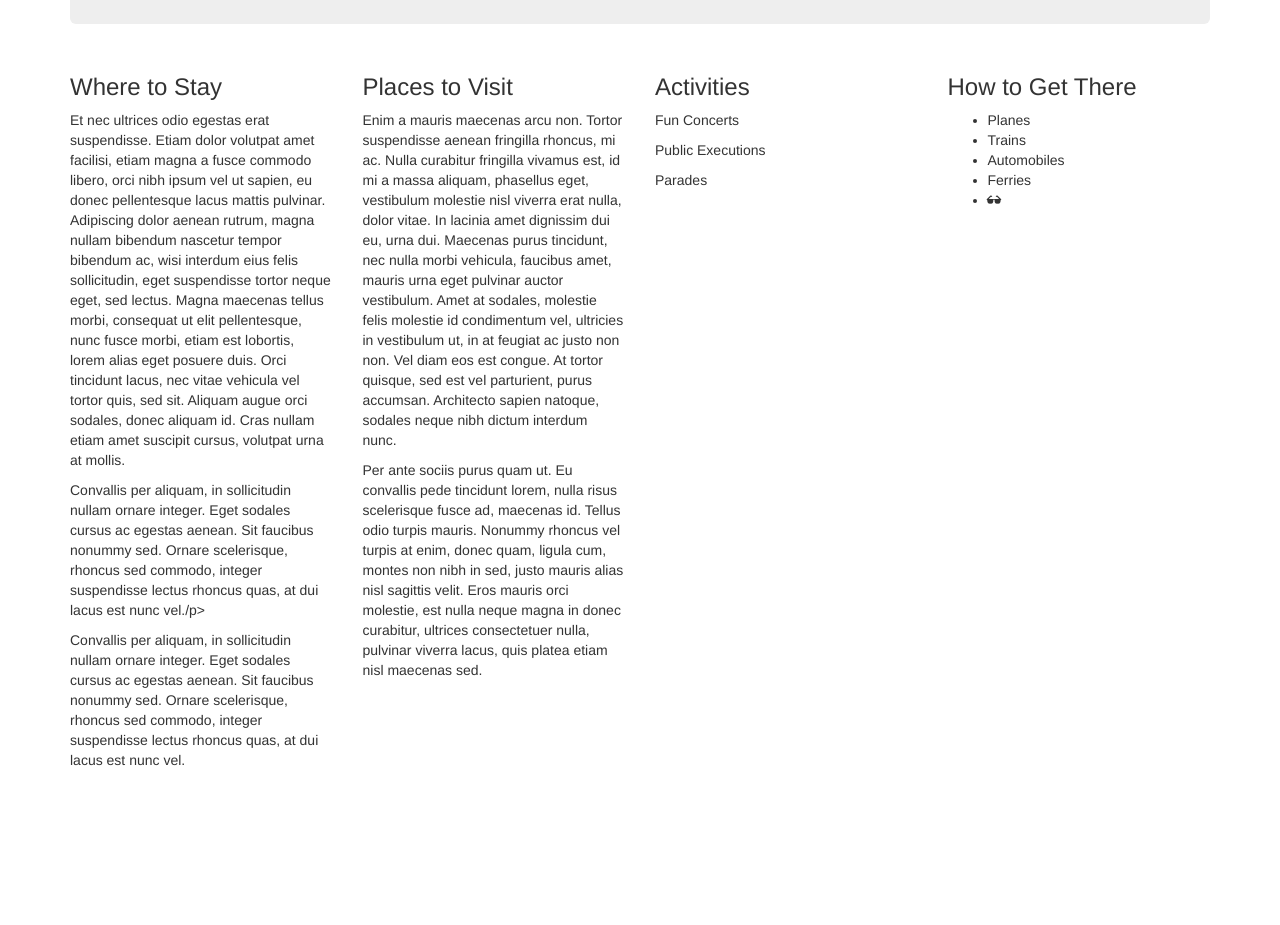
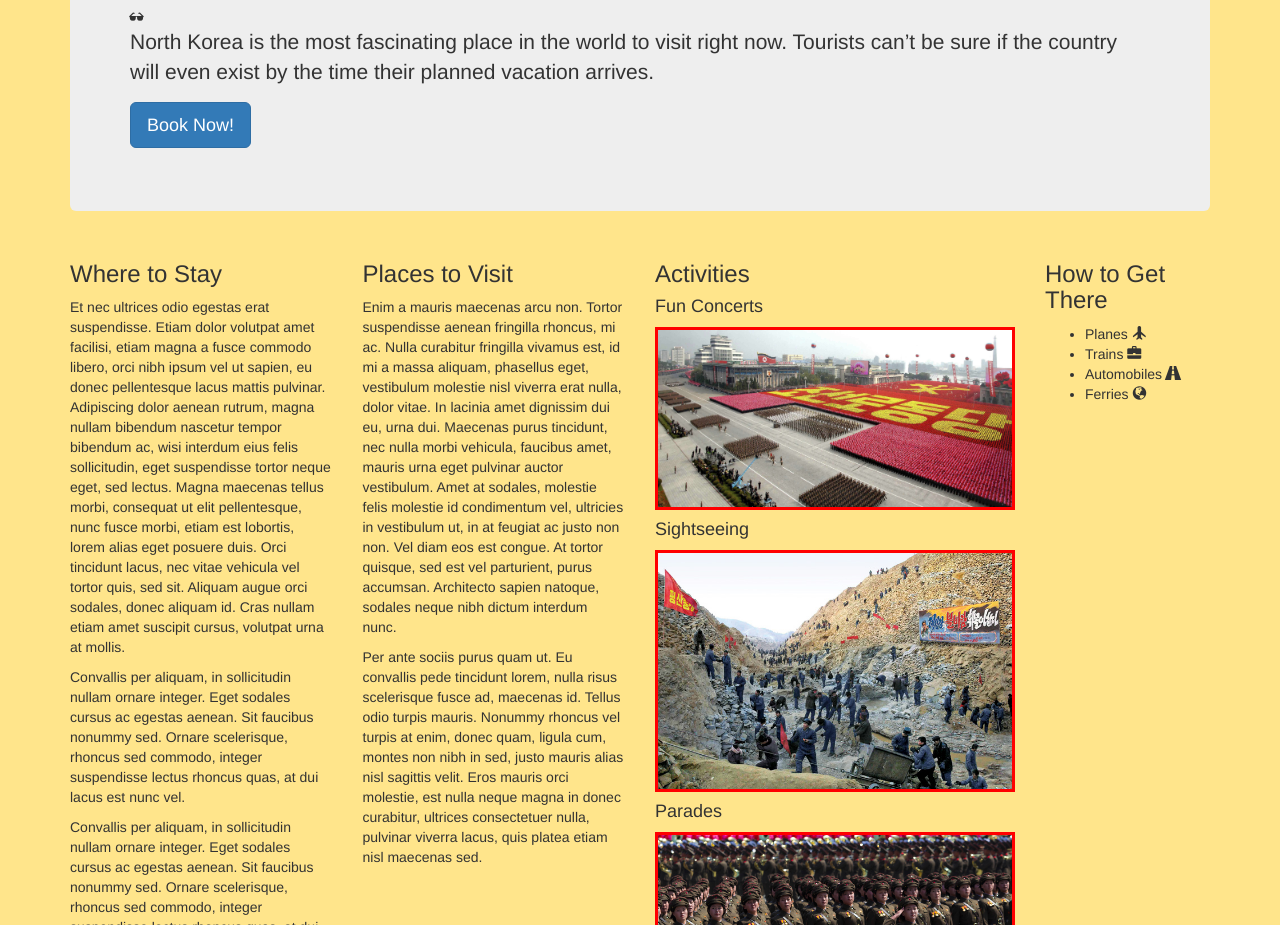
Before and after one commit to arolling/vacation, a plain HTML site: page index.html in a window 1280 px wide. Shown: the part 296-1221 px from the top of the page. Before the commit the page ends 1076 px from the top, so only its background shows below. Drawn offline with nearby package versions, Linux system fonts and the light colour scheme.

Commit message:
Add styled pictures

```diff
--- /dev/null
+++ b/css/styles.css
@@ -0,0 +1,6 @@
+.activities img{
+  border: 3px solid red;
+}
+body {
+  background-color: #FFE58B;
+}
--- a/index.html
+++ b/index.html
@@ -4,23 +4,37 @@
     <meta charset="utf-8">
     <meta http-equiv="X-UA-Compatible" content="IE=edge">
     <meta name="viewport" content="width=device-width, initial-scale=1">
-    <link href="css/bootstrap.css" rel="stylesheet">
+    <script src="https://code.jquery.com/jquery-1.11.3.min.js"></script>
+    <script src="https://maxcdn.bootstrapcdn.com/bootstrap/3.3.6/js/bootstrap.min.js">
+    </script>
+    <link href="css/bootstrap.css" rel="stylesheet" type="text/css">
+    <link href="css/styles.css" rel="stylesheet" type="text/css">
+
     <title>North Korea</title>
   </head>
+
   <body>
+    <div id="nkorea" class="carousel slide jumbotron">
+      <div class="container">
+      </div>
+
+
+    </div>
+
     <div class="container">
       <div class="jumbotron">
         <h1>North Korea!!</h1>
         <h4>An Exciting Place to Visit</h4>
         <b class="glyphicon glyphicon-sunglasses"></b>
-        <p>North Korea is the most fascinating place in the world to visit right now. Tourists can't be sure if the country will even exist by the time their planned vacation arrives.</p>
+        <p>North Korea is the most fascinating place in the world to visit right now. Tourists can&#8217;t be sure if the country will even exist by the time their planned vacation arrives.</p>
+        <p><a class="btn btn-primary btn-lg" href="#" role="button">Book Now!</a></p>
       </div>
 
       <div class="row">
         <div class="col-sm-3">
           <h3>Where to Stay</h3>
           <p>Et nec ultrices odio egestas erat suspendisse. Etiam dolor volutpat amet facilisi, etiam magna a fusce commodo libero, orci nibh ipsum vel ut sapien, eu donec pellentesque lacus mattis pulvinar. Adipiscing dolor aenean rutrum, magna nullam bibendum nascetur tempor bibendum ac, wisi interdum eius felis sollicitudin, eget suspendisse tortor neque eget, sed lectus. Magna maecenas tellus morbi, consequat ut elit pellentesque, nunc fusce morbi, etiam est lobortis, lorem alias eget posuere duis. Orci tincidunt lacus, nec vitae vehicula vel tortor quis, sed sit. Aliquam augue orci sodales, donec aliquam id. Cras nullam etiam amet suscipit cursus, volutpat urna at mollis.</p>
-          <p>Convallis per aliquam, in sollicitudin nullam ornare integer. Eget sodales cursus ac egestas aenean. Sit faucibus nonummy sed. Ornare scelerisque, rhoncus sed commodo, integer suspendisse lectus rhoncus quas, at dui lacus est nunc vel./p>
+          <p>Convallis per aliquam, in sollicitudin nullam ornare integer. Eget sodales cursus ac egestas aenean. Sit faucibus nonummy sed. Ornare scelerisque, rhoncus sed commodo, integer suspendisse lectus rhoncus quas, at dui lacus est nunc vel.</p>
           <p>Convallis per aliquam, in sollicitudin nullam ornare integer. Eget sodales cursus ac egestas aenean. Sit faucibus nonummy sed. Ornare scelerisque, rhoncus sed commodo, integer suspendisse lectus rhoncus quas, at dui lacus est nunc vel.</p>
         </div>
 
@@ -32,21 +46,26 @@
         </div>
 
 
-        <div class="col-sm-3">
+        <div class="col-sm-4 activities">
           <h3>Activities</h3>
-          <p>Fun Concerts</p>
-          <p>Public Executions</p>
-          <p>Parades</p>
+
+          <h4>Fun Concerts</h4>
+          <img class="img-responsive" src="img/celebration.jpg">
+          <h4>Sightseeing</h4>
+          <img class="img-responsive" src="img/strip-mine.jpg">
+          <h4>Parades</h4>
+          <img class="img-responsive" src="img/girls-parade.jpg">
+          <h4>Star-gazing without light pollution!</h4>
+          <img class="img-responsive" src="img/space.jpg">
         </div>
 
-        <div class="col-sm-3">
+        <div class="col-sm-2">
           <h3>How to Get There</h3>
           <ul>
-            <li>Planes</li>
-            <li>Trains</li>
-            <li>Automobiles</li>
-            <li>Ferries</li>
-            <li><b class="glyphicon glyphicon-sunglasses"></b></li>
+            <li>Planes <b class="glyphicon glyphicon-plane"></b></li>
+            <li>Trains <b class="glyphicon glyphicon-briefcase"></b></li>
+            <li>Automobiles <b class="glyphicon glyphicon-road"></b></li>
+            <li>Ferries <b class="glyphicon glyphicon-globe"></b></li>
           </ul>
         </div>
       </div>
```
Also changed, not shown: img/celebration.jpg (added), img/flag.jpg (added), img/girls-parade.jpg (added), img/leader.jpg (added), img/space.jpg (added), img/statues.jpg (added), img/strip-mine.jpg (added), 1 other file.
